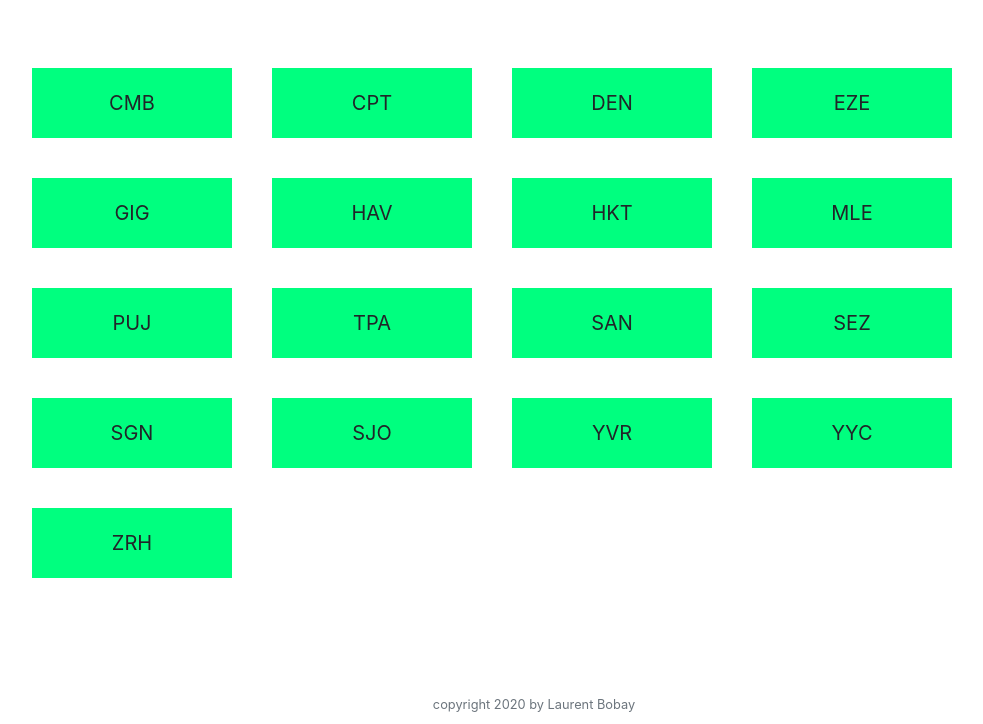
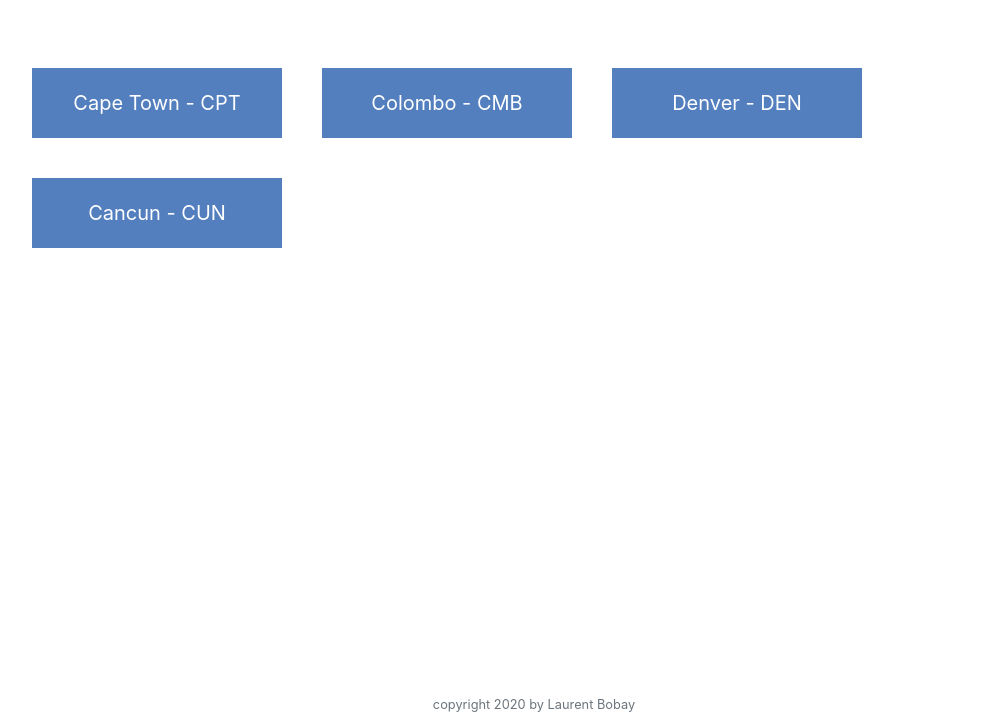
Before and after one commit to bobayl/final, a Flask app: page /destinations in a window 1280 px wide. Shown: the part 76-800 px from the top of the page, without its empty margins (106-1089 px from the left). Run offline with Flask 2, Linux system fonts and the light colour scheme; a user stored in the database is signed in; some libraries are stand-ins or nearby versions.

Commit message:
Destinations updated via database

```diff
--- a/app.py
+++ b/app.py
@@ -1,7 +1,7 @@
 import os
 
 from cs50 import SQL
-from flask import Flask, flash, jsonify, redirect, render_template, request, session
+from flask import Flask, flash, jsonify, redirect, render_template, request, session, url_for
 from flask_session import Session
 from tempfile import mkdtemp
 from werkzeug.exceptions import default_exceptions, HTTPException, InternalServerError
@@ -43,13 +43,19 @@ db = SQL("sqlite:///bluefrog.db")
 @app.route("/")
 @login_required
 def index():
-    return render_template("index.html", message = 0)
+    return render_template("index.html")
 
 
 @app.route("/destinations")
 @login_required
 def destinations():
-    return render_template("destinations.html")
+    destinations = db.execute("SELECT * FROM destinations")
+    print(destinations)
+    dest_list = dict()
+    for destination in destinations:
+        dest_list.update({destination["destination"]:destination["iata"]})
+    print(dest_list)
+    return render_template("destinations.html", dest_list = dest_list)
 
 @app.route("/destination")
 @login_required
@@ -192,8 +198,6 @@ def add():
 
         return redirect("/")
 
-
-
     else:
         return render_template("add.html")
 
--- a/static/styles.css
+++ b/static/styles.css
@@ -52,9 +52,10 @@ main img
             }
 
 .destinations > div {
-                background-color: springgreen;
+                background-color: #537fbe;
                 font-size: 20px;
                 margin: 20px;
                 padding: 20px;
-                width: 200px;
+                width: 250px;
+                color: white;
             }
--- a/templates/add.html
+++ b/templates/add.html
@@ -19,6 +19,7 @@
         </div>
         <div>
             <select name="destination" list="destinations" placeholder="Destination" required>
+                <option value="CUN - Cancun">CUN - Cancun</option>
                 <option value="CMB - Colombo">CMB - Colombo</option>
                 <option value="CPT - Cape Town">CPT - Cape Town</option>
                 <option value="DEN - Denver">DEN - Denver</option>
--- a/templates/destinations.html
+++ b/templates/destinations.html
@@ -1,29 +1,15 @@
 {% extends "layout.html" %}
 
 {% block title %}
-    Destination
+    Destinations
 {% endblock %}
 
 {% block main %}
 
       <div class="destinations">
-            <div>CMB</div>
-            <div>CPT</div>
-            <div>DEN</div>
-            <div>EZE</div>
-            <div>GIG</div>
-            <div>HAV</div>
-            <div>HKT</div>
-            <div>MLE</div>
-            <div>PUJ</div>
-            <div>TPA</div>
-            <div>SAN</div>
-            <div>SEZ</div>
-            <div>SGN</div>
-            <div>SJO</div>
-            <div>YVR</div>
-            <div>YYC</div>
-            <div>ZRH</div>
-        </div>
+            {% for destination, iata in dest_list.items() %}
+            <div>{{ destination }} - {{ iata }}</div>
+            {% endfor %}
+      </div>
 
 {% endblock %}
--- a/templates/index.html
+++ b/templates/index.html
@@ -6,7 +6,7 @@
 
 {% block main %}
 
-    {% if message == 0 %}
+    {% if message == 1 %}
         <div class="alert alert-success" role="alert">
           Place added! Thank you for contributing!
         </div>
```
Also changed, not shown: bluefrog.db.
